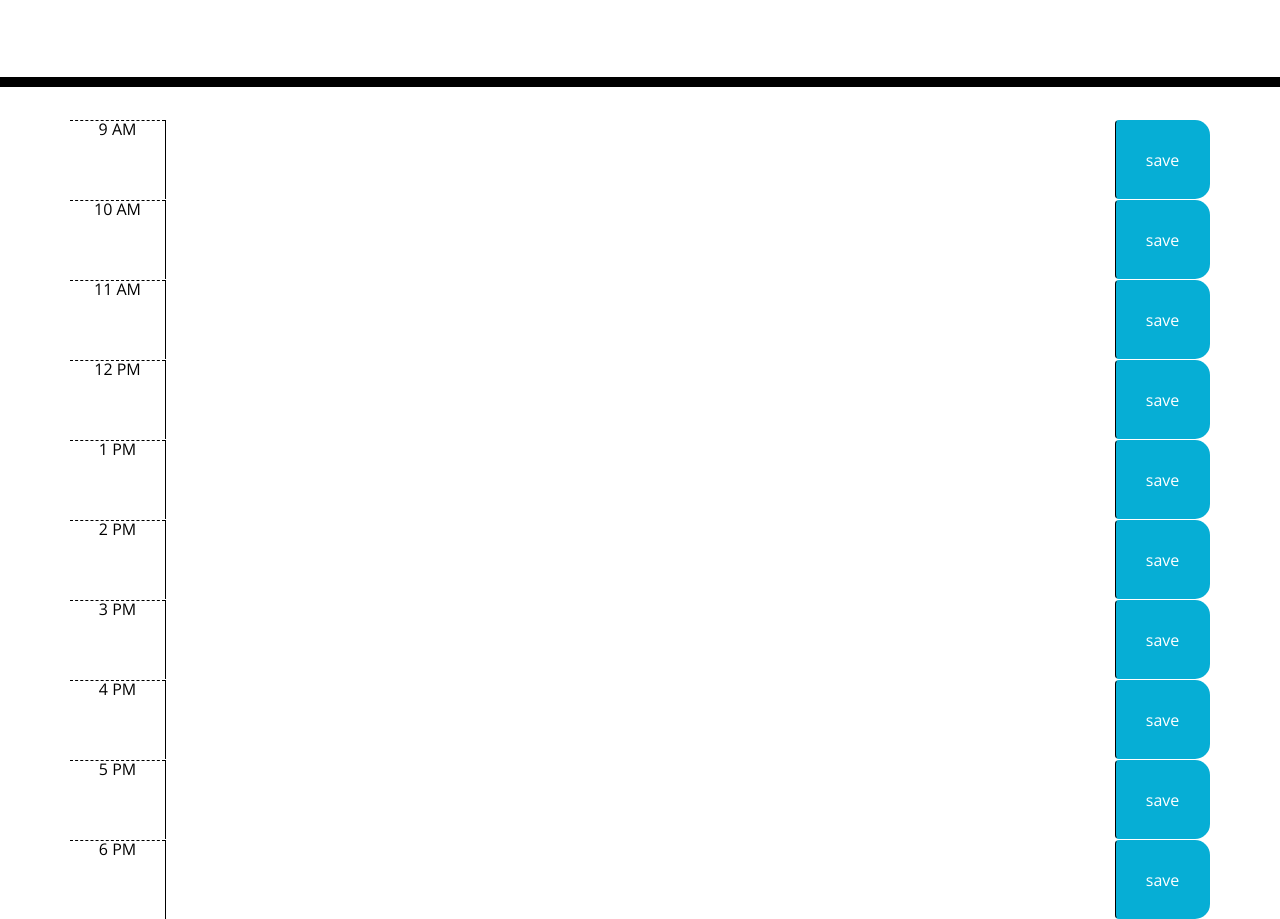
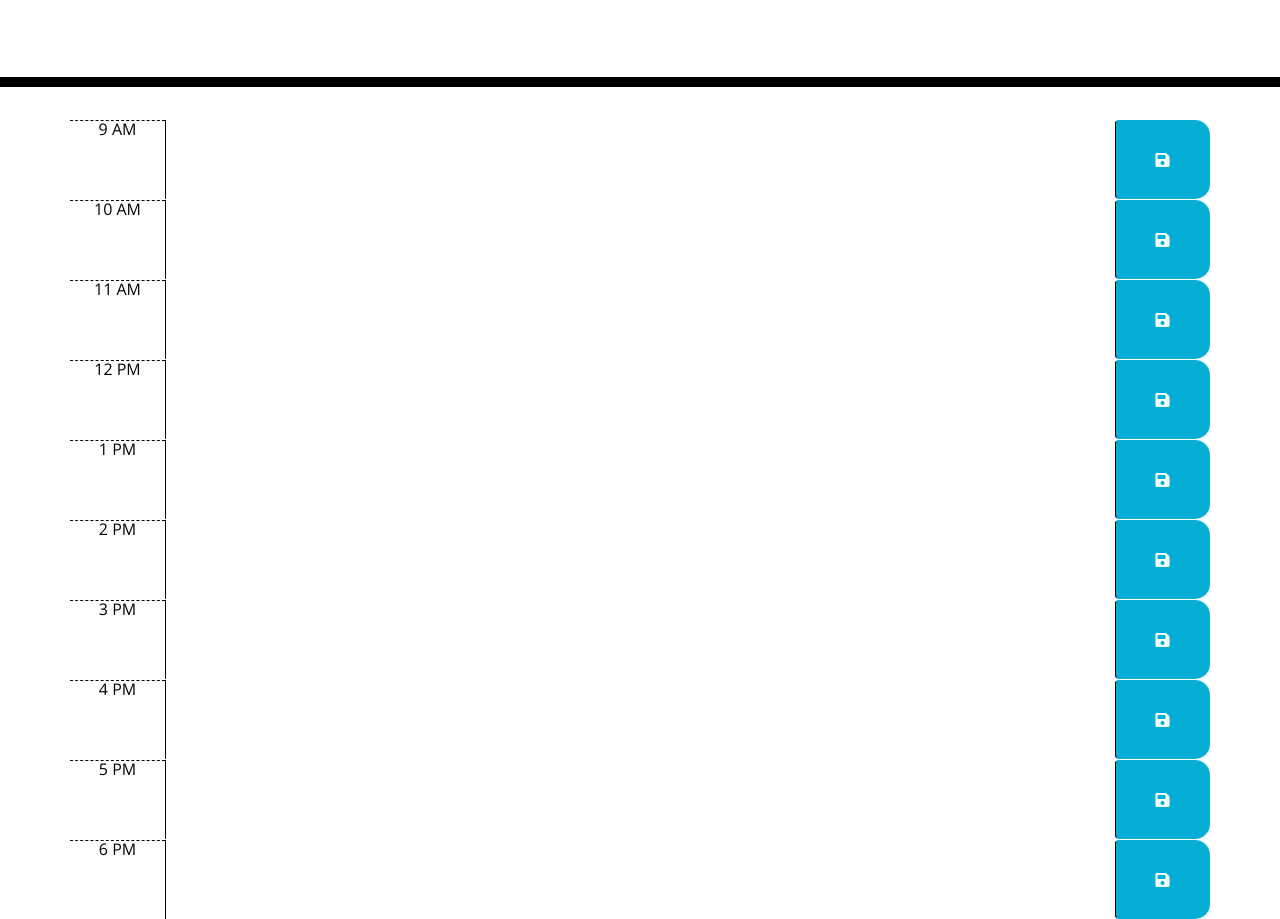
Before and after one commit to Abram1r/work-day-scheduler, a plain HTML site: page index.html in a window 1280 px wide. Shown: the part 181-1100 px from the top of the page. Drawn offline with nearby package versions, Linux system fonts and the light colour scheme; files that its build step writes are made by us from their sources.

Commit message:
added save icons

```diff
--- a/index.html
+++ b/index.html
@@ -18,7 +18,7 @@
       href="https://fonts.googleapis.com/css?family=Open+Sans&display=swap"
       rel="stylesheet"
     />
-    <link rel="stylesheet" href="style.css" />
+    <link rel="stylesheet" href="./assets/cs/style.css" />
     <title>Work Day Scheduler</title>
   </head>
 
@@ -34,61 +34,61 @@
       <div id="hour9" class="row time-block">
         <div class="col-md-1 hour">9 AM</div>
         <textarea class="col-md-10 description"></textarea>
-        <button class="btn saveBtn col-md-1">save</button>
+        <button class="btn saveBtn col-md-1"><i class="fas fa-save"></i></button>
       </div>
 
       <div id="hour10" class="row time-block">
         <div class="col-md-1 hour">10 AM</div>
         <textarea class="col-md-10 description"></textarea>
-        <button class="btn saveBtn col-md-1">save</button>
+        <button class="btn saveBtn col-md-1"><i class="fas fa-save"></i></button>
       </div>
 
       <div id="hour11" class="row time-block">
         <div class="col-md-1 hour">11 AM</div>
         <textarea class="col-md-10 description"></textarea>
-        <button class="btn saveBtn col-md-1">save</button>
+        <button class="btn saveBtn col-md-1"><i class="fas fa-save"></i></button>
       </div>
 
       <div id="hour12" class="row time-block">
         <div class="col-md-1 hour">12 PM</div>
         <textarea class="col-md-10 description"></textarea>
-        <button class="btn saveBtn col-md-1">save</button>
+        <button class="btn saveBtn col-md-1"><i class="fas fa-save"></i></button>
       </div>
 
       <div id="hour13" class="row time-block">
         <div class="col-md-1 hour">1 PM</div>
         <textarea class="col-md-10 description"></textarea>
-        <button class="btn saveBtn col-md-1">save</button>
+        <button class="btn saveBtn col-md-1"><i class="fas fa-save"></i></button>
       </div>
 
       <div id="hour14" class="row time-block">
         <div class="col-md-1 hour">2 PM</div>
         <textarea class="col-md-10 description"></textarea>
-        <button class="btn saveBtn col-md-1">save</button>
+        <button class="btn saveBtn col-md-1"><i class="fas fa-save"></i></button>
       </div>
 
       <div id="hour15" class="row time-block">
         <div class="col-md-1 hour">3 PM</div>
         <textarea class="col-md-10 description"></textarea>
-        <button class="btn saveBtn col-md-1">save</button>
+        <button class="btn saveBtn col-md-1"><i class="fas fa-save"></i></button>
       </div>
 
       <div id="hour16" class="row time-block">
         <div class="col-md-1 hour">4 PM</div>
         <textarea class="col-md-10 description"></textarea>
-        <button class="btn saveBtn col-md-1">save</button>
+        <button class="btn saveBtn col-md-1"><i class="fas fa-save"></i></button>
       </div>
 
       <div id="hour17" class="row time-block">
         <div class="col-md-1 hour">5 PM</div>
         <textarea class="col-md-10 description"></textarea>
-        <button class="btn saveBtn col-md-1">save</button>
+        <button class="btn saveBtn col-md-1"><i class="fas fa-save"></i></button>
       </div>
 
       <div id="hour18" class="row time-block">
         <div class="col-md-1 hour">6 PM</div>
         <textarea class="col-md-10 description"></textarea>
-        <button class="btn saveBtn col-md-1">save</button>
+        <button class="btn saveBtn col-md-1"><i class="fas fa-save"></i></button>
       </div>
 
     </div>
```
